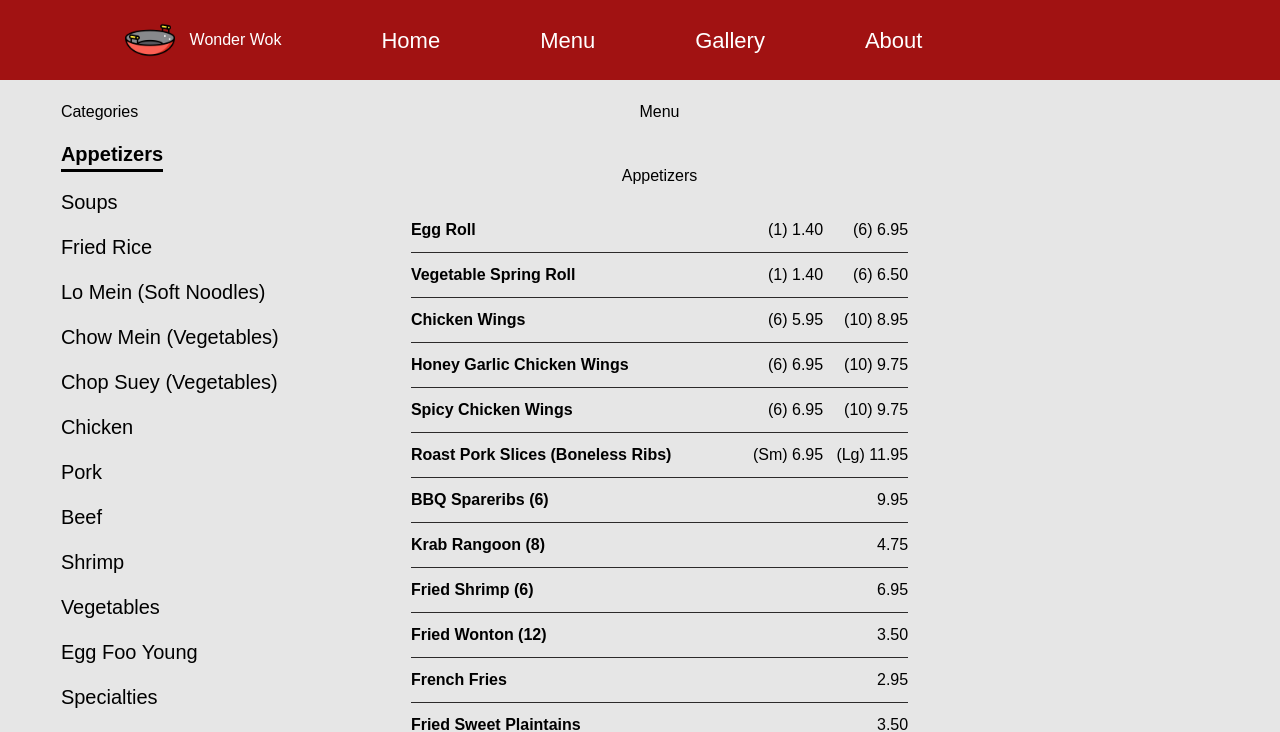
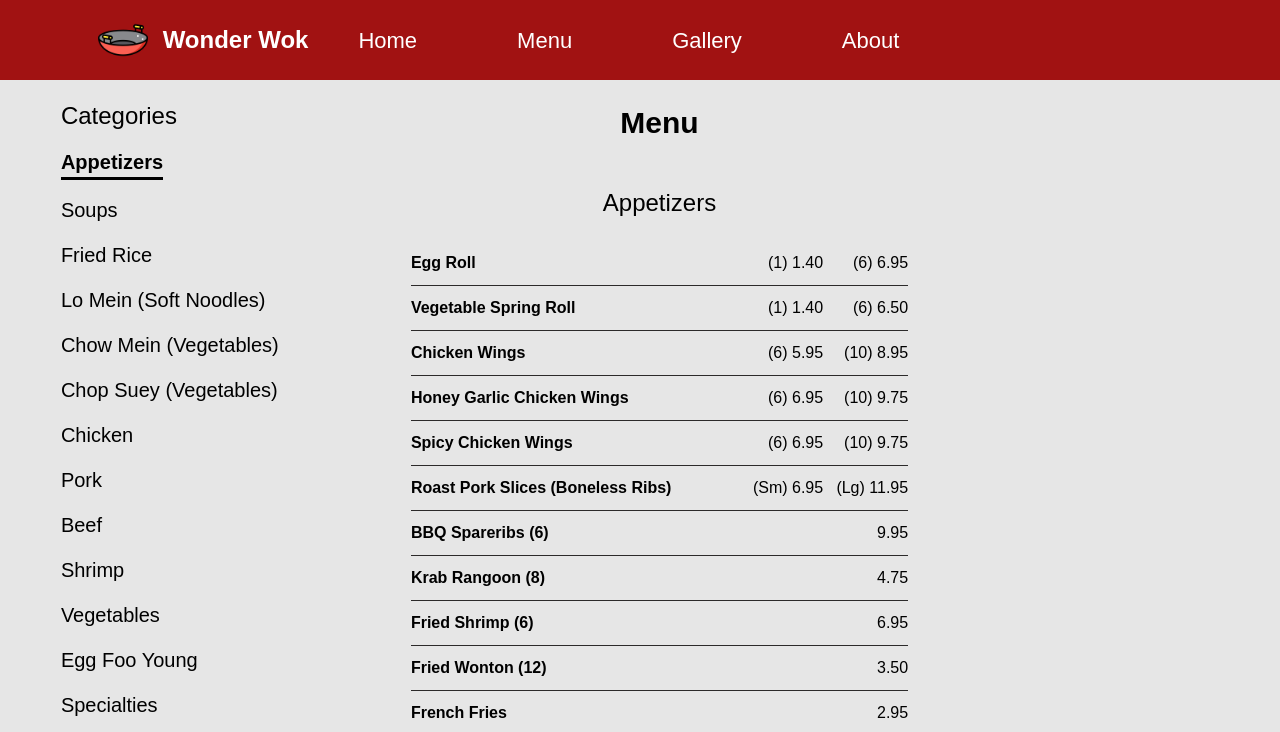
Before and after one commit to Bryan-Yuen/wonderwok, a React (Create React App) app: page /Menu in a window 1280 px wide. Shown: the top 732 px of the page. Built offline with nearby package versions, Linux system fonts and the light colour scheme.

Commit message:
updated font sizes

```diff
--- a/src/components/GalleryPage/GalleryPageBody.js
+++ b/src/components/GalleryPage/GalleryPageBody.js
@@ -41,7 +41,7 @@ export default function GalleryPageBody() {
 
   return (
     <>
-      <h1 className="text-center py-[25px]">Gallery</h1>
+      <h1 className="text-center py-[25px] text-3xl font-bold">Gallery</h1>
       <div className="grid grid-cols-[auto] gap-[50px] justify-center pb-[25px] mx-[25px] tablet:grid-cols-[repeat(2,minmax(300px,400px))]">
         {pictureNames.map((name) => (
           <img
--- a/src/components/MenuPage/Menu.js
+++ b/src/components/MenuPage/Menu.js
@@ -5,7 +5,7 @@ import styles from './MenuPageBody.module.css';
 export default function Menu(props) {
   return (
     <div className={styles['menupage-body']} ref={props.menuRef}>
-      <h1>Menu</h1>
+      <h1 className="text-[30px] font-semibold">Menu</h1>
 
       <h2
         id="appetizers"
--- a/src/components/MenuPage/MenuPageBody.module.css
+++ b/src/components/MenuPage/MenuPageBody.module.css
@@ -88,6 +88,7 @@ that are dominating so you need !import if something above already set the style
   text-align: center;
   margin-top: 40px;
   margin-bottom: 20px;
+  font-size:24px;
   /*
   padding-bottom: 20px;
   padding-top: 40px;
--- a/src/components/MenuPage/SideBar.js
+++ b/src/components/MenuPage/SideBar.js
@@ -31,7 +31,7 @@ export default function SideBar(props) {
           <button className={styles["sideBar-button"]} onClick={() => setWidth("100%")}>
               <FontAwesomeIcon icon="fa-solid fa-bars" size="2x"/>
           </button>
-          <h2>Categories</h2>
+          <h2 className="text-2xl">Categories</h2>
           <div className={styles["topBarList"]} ref={props.sideBar}>
             <ul>
             {categories.map((cat, i) =>
--- a/src/components/NavBar/NavBar.js
+++ b/src/components/NavBar/NavBar.js
@@ -13,10 +13,10 @@ export default function NavBar() {
   return (
     <nav className={styles["navbar-container"]}>
       <header>
-        <h1>
+        <div className="flex items-center text-white text-2xl font-bold">
           <img width="50px" src="/wok.png" alt="wok" className={styles["wok"]}/>
           <a href="/">Wonder Wok</a>
-        </h1>
+        </div>
       </header>
       <ul className={styles["nav-links"]}>
         <li>
```
